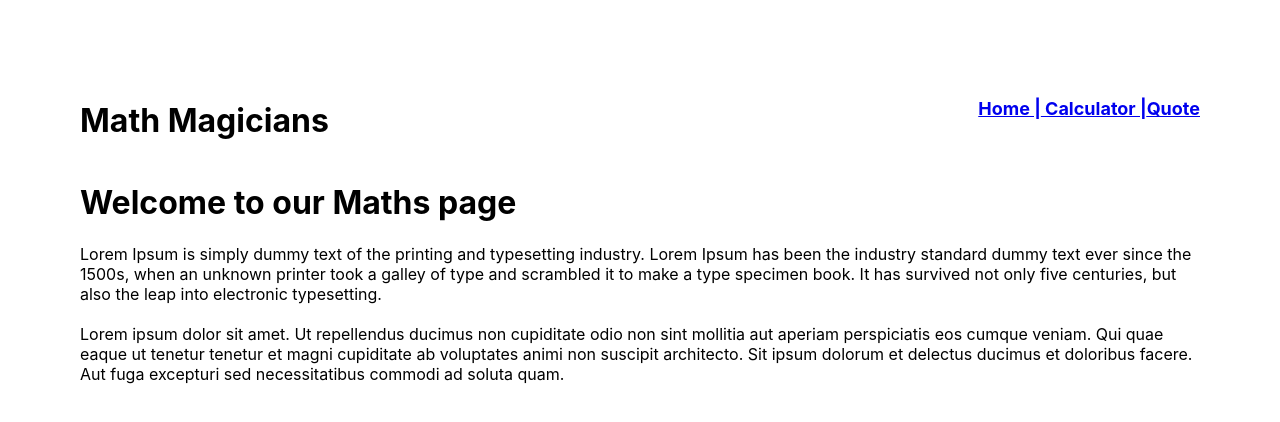
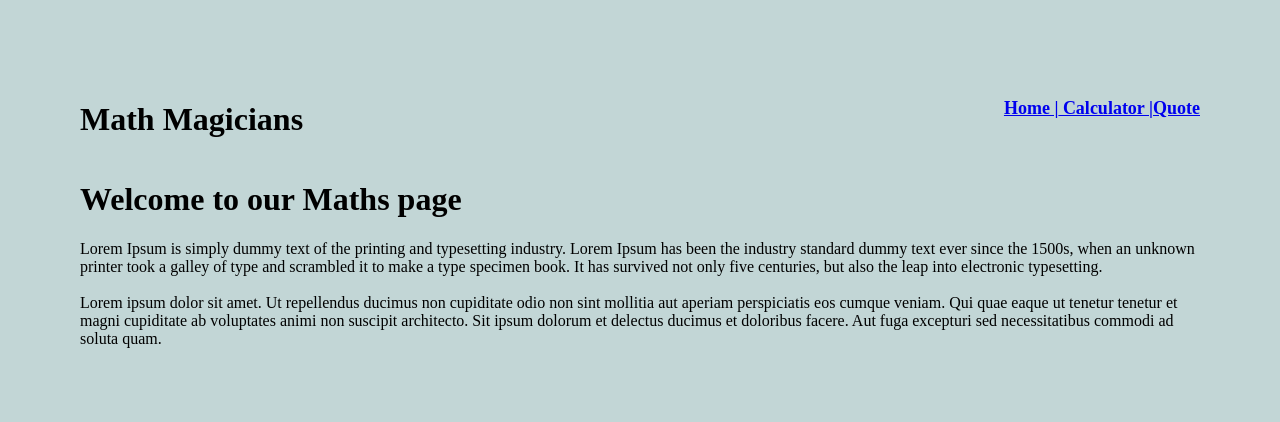
Before and after one commit to Mucyosoda/Math-Magician, a React (Create React App) app: page / in a window 1280 px wide. Shown: the top 422 px of the page. Built offline with nearby package versions, Linux system fonts and the light colour scheme.

Commit message:
update style

```diff
--- a/src/index.css
+++ b/src/index.css
@@ -1,27 +1,9 @@
 body {
   margin: 0;
-  font-family:
-    -apple-system,
-    BlinkMacSystemFont,
-    'Segoe UI',
-    'Roboto',
-    'Oxygen',
-    'Ubuntu',
-    'Cantarell',
-    'Fira Sans',
-    'Droid Sans',
-    'Helvetica Neue',
-    sans-serif;
-  -webkit-font-smoothing: antialiased;
-  -moz-osx-font-smoothing: grayscale;
+  font-family:'Times New Roman', Times, serif;
+  background-color: rgb(194, 214, 214);
 }
 
 code {
-  font-family:
-    source-code-pro,
-    Menlo,
-    Monaco,
-    Consolas,
-    'Courier New',
-    monospace;
+  font-family:'Times New Roman', Times, serif
 }
```
